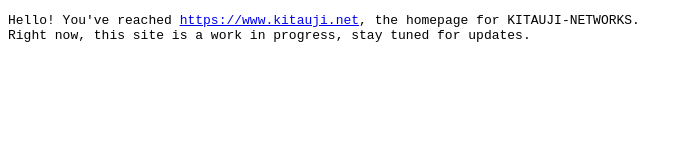
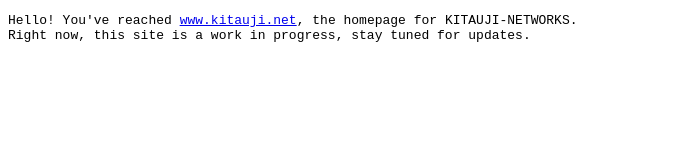
Before and after one commit to Xanawatt/www-ng, a plain HTML site: page index.html in a window 1280 px wide. Shown: the whole page, without its empty margins (0-686 px from the left). Drawn offline with Linux system fonts and the light colour scheme.

Commit message:
remove the https bit from displaying

```diff
--- a/index.html
+++ b/index.html
@@ -5,7 +5,7 @@
   </head>
   <body>
     <pre>
-Hello! You've reached <a href="https://www.kitauji.net">https://www.kitauji.net</a>, the homepage for KITAUJI-NETWORKS.
+Hello! You've reached <a href="https://www.kitauji.net">www.kitauji.net</a>, the homepage for KITAUJI-NETWORKS.
 Right now, this site is a work in progress, stay tuned for updates.
     </pre>
   </body>
```
